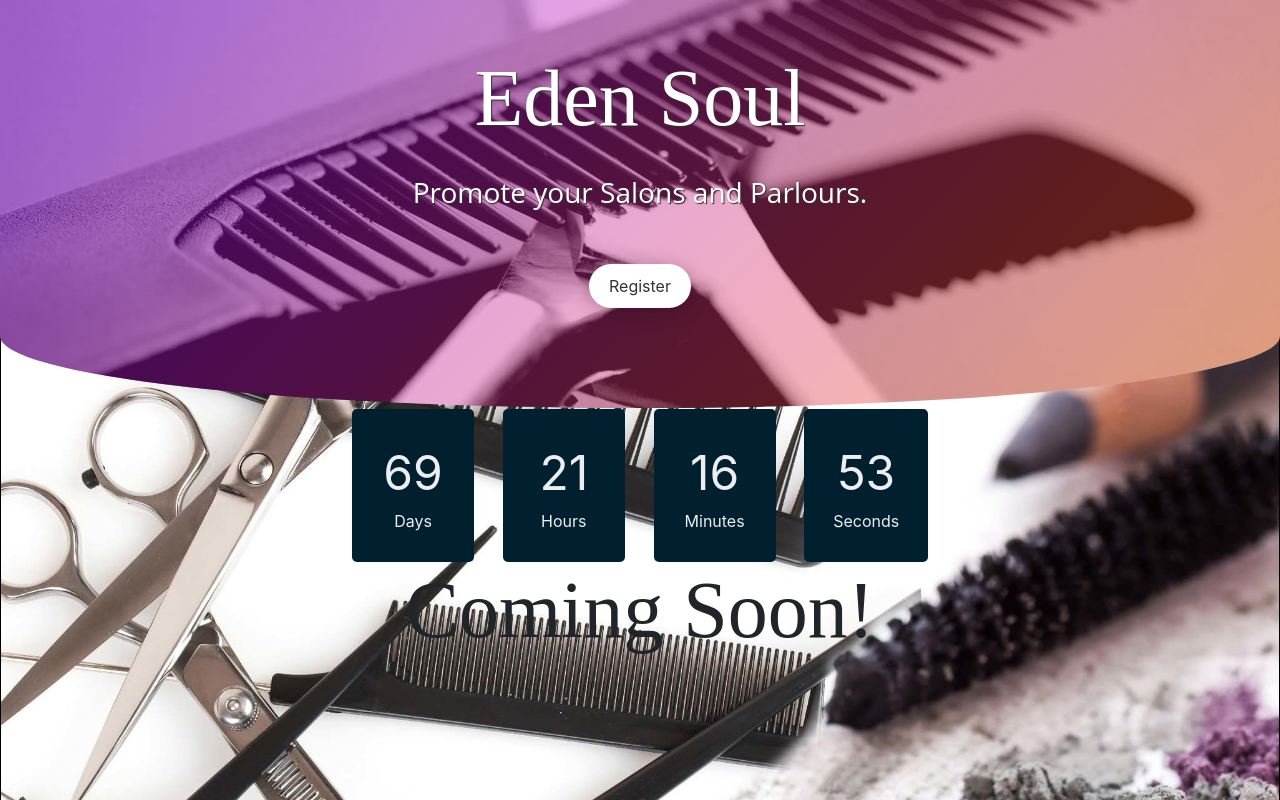
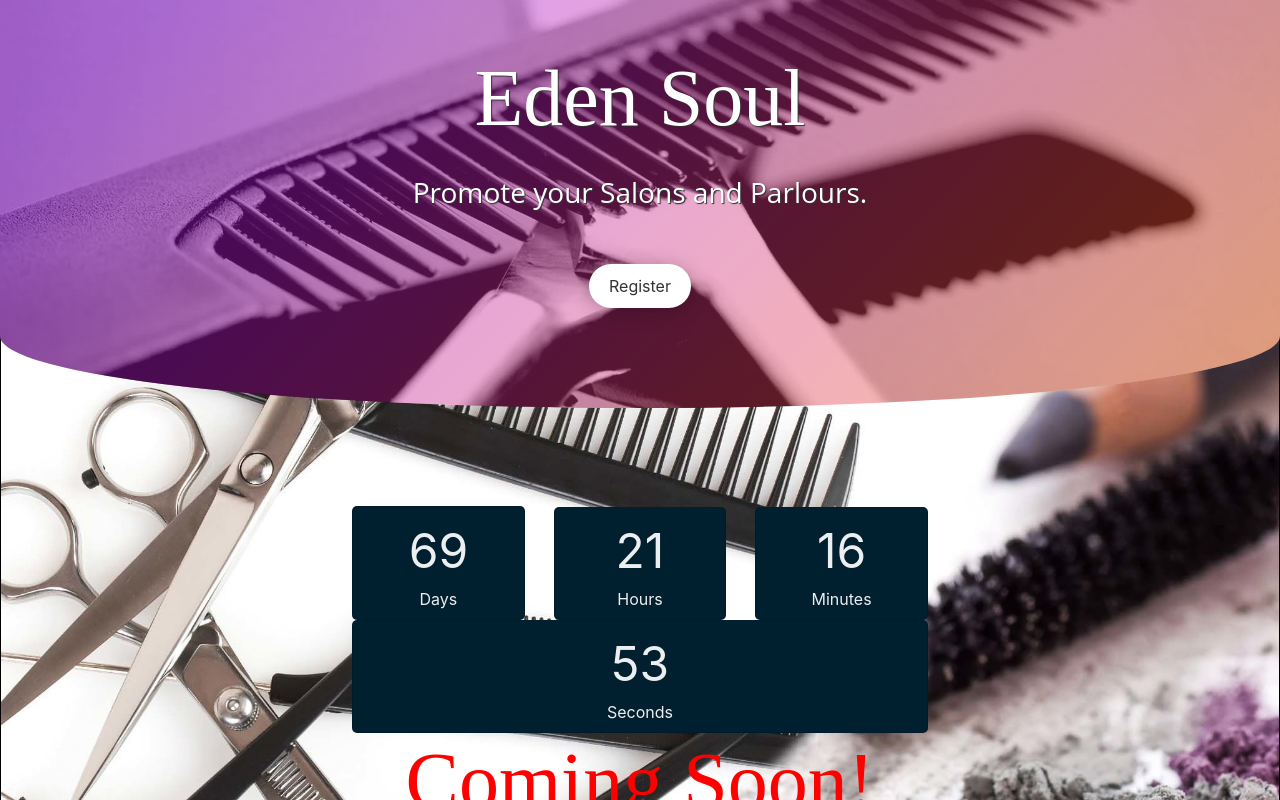
Before and after one commit to ahmadaafaq/eden-sign-web, a React (Create React App) app: page / in a window 1280 px wide. Shown: the top 800 px of the page. Built offline with nearby package versions, Linux system fonts and the light colour scheme.

Commit message:
design changes

```diff
--- a/src/App.css
+++ b/src/App.css
@@ -213,9 +213,11 @@ button:hover {
 .site-main
 {
   background-color:#818a91;
-  min-height: 500px;
+  min-height: 80vh;
   margin-top: -90px;
   border: 1px solid black;
+  display: flex;
+  align-items: center;
 }
 .main-bg {
   opacity:0.5
@@ -227,11 +229,14 @@ button:hover {
   margin: 5% 0 0 0;
   padding: 0;
   display: flex;
+  flex-direction: row;
+  flex-wrap: wrap;
+  justify-content: center;
+  align-items: center;
   gap: 5%;
 }
 #countdown ul li {
   flex: 25%;
-  padding: 5%;
   margin: 0;
   list-style: none;
   background: #001f2f;
@@ -244,4 +249,5 @@ button:hover {
 }
 .coming-soon-text {
   margin-top: 90px;
+  color: red;
 }
--- a/src/App.js
+++ b/src/App.js
@@ -49,11 +49,11 @@ function App() {
           }}>
         <div id="countdown" className='container'>
           <div className='coming-soon-text'>
-            <ul>
-              <li><span id="days"></span>Days</li>
-              <li><span id="hours"></span>Hours</li>
-              <li><span id="minutes"></span>Minutes</li>
-              <li><span id="seconds"></span>Seconds</li>
+            <ul class="list-group">
+              <li className='list-group-item'><span id="days"></span>Days</li>
+              <li className='list-group-item'><span id="hours"></span>Hours</li>
+              <li className='list-group-item'><span id="minutes"></span>Minutes</li>
+              <li className='list-group-item'><span id="seconds"></span>Seconds</li>
             </ul>
             <h1>Coming Soon!</h1>
           </div>
```
